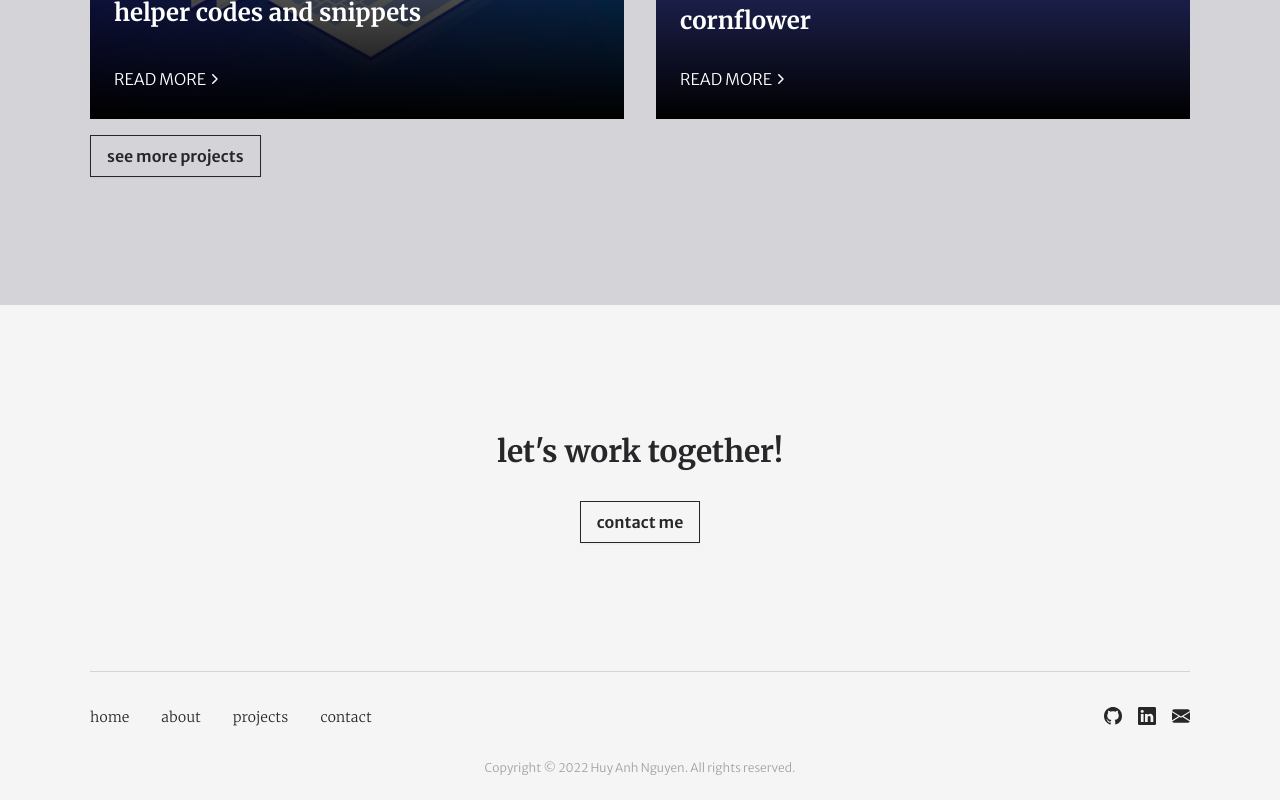
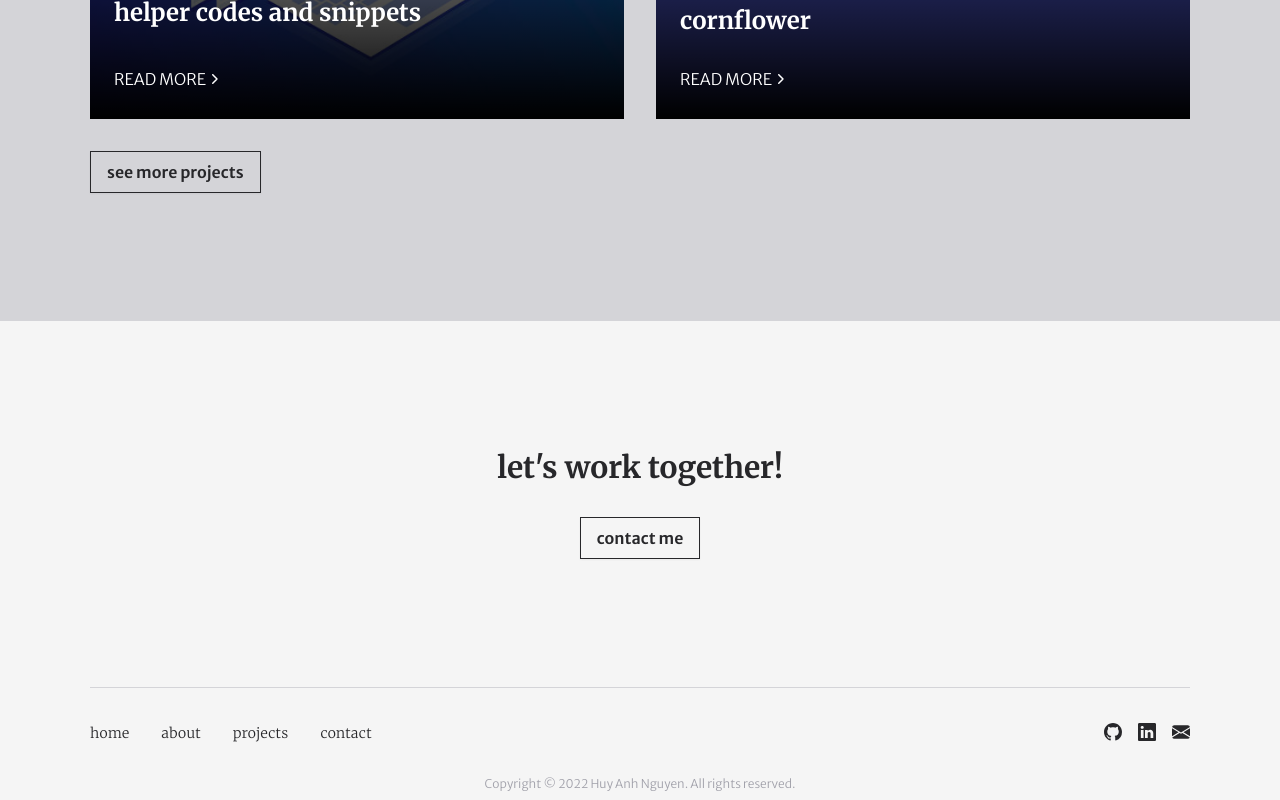
Before and after one commit to corn-flour/personal-portfolio, a Next.js app: page / in a window 1280 px wide. Shown: the part 2337-3137 px from the top of the page. Built offline with nearby package versions, Linux system fonts and the light colour scheme.

Commit message:
fix: increase gap btn and project cards

```diff
--- a/src/pages/index.tsx
+++ b/src/pages/index.tsx
@@ -105,7 +105,7 @@ const Home = ({ projects }: InferGetStaticPropsType<typeof getStaticProps>) => {
                     <ButtonLink
                         variant='outline'
                         href='/projects'
-                        className='mt-4'
+                        className='mt-8'
                     >
                         see more projects
                     </ButtonLink>
```
